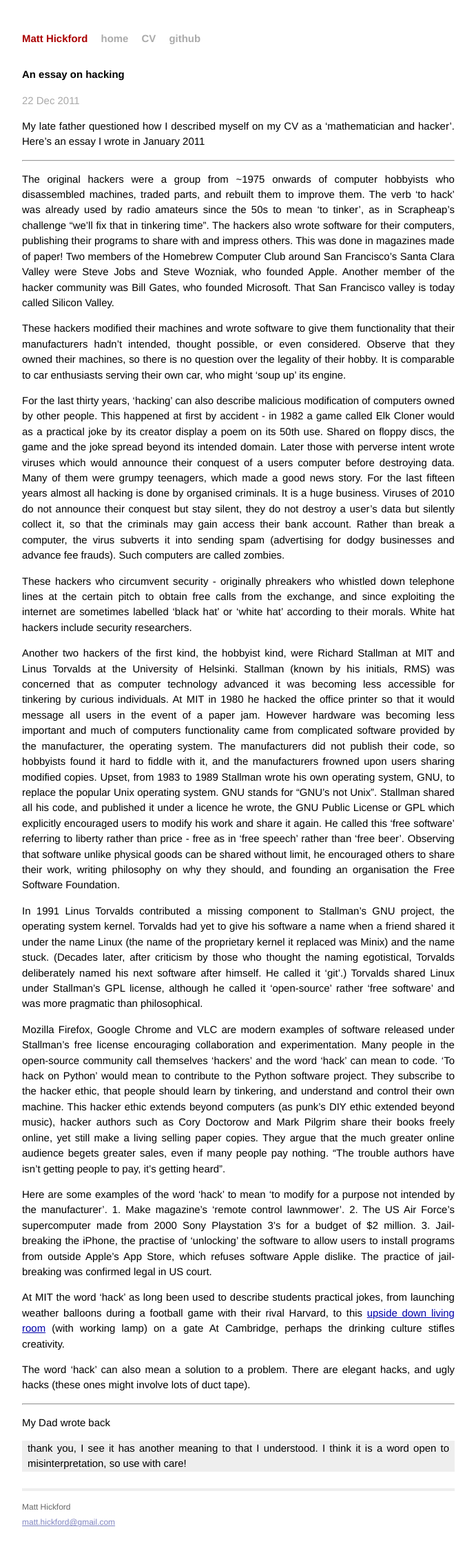
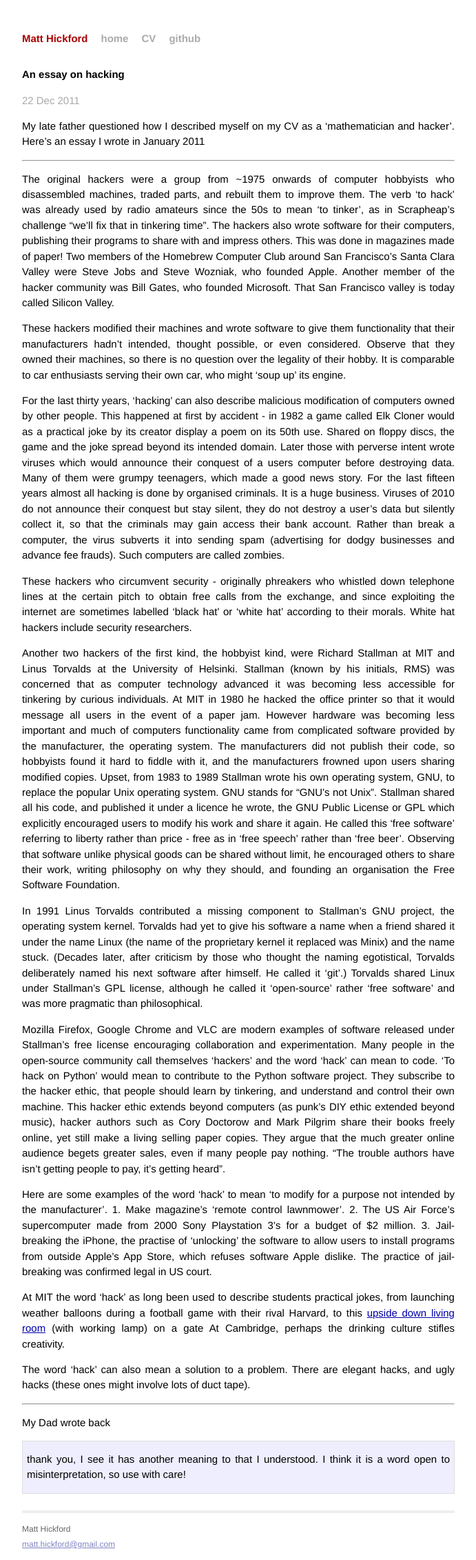
Before and after one commit to hickford/hickford.github.io, a Jekyll site: the page built from _posts/2011-12-22-an-essay-on-hacking.markdown, in a window 1280 px wide. Shown: the whole page at 69% size, without its empty margins (294-985 px from the left). Built offline with Jekyll 4.4.1, drawn with Linux system fonts in a browser that asks for light colours; Markdown is read by kramdown in place of the engine named in the settings; before the commit the page ends 2231 px from its top, so only the background shows below that.

Commit message:
blockquote css

```diff
--- a/css/main.css
+++ b/css/main.css
@@ -128,7 +128,7 @@
 /*****************************************************************************/
 
 /* standard */
-.post pre {
+.post pre, blockquote {
   border: 1px solid #ddd;
   background-color: #eef;
   padding: 0 .4em;
@@ -148,6 +148,7 @@
   border: none;
 }
 
+
 /* terminal */
 .post pre.terminal {
   border: 1px solid #000;
@@ -158,8 +159,3 @@
 .post pre.terminal code {
   background-color: #333;
 }
-
-blockquote {
-    padding: 0 1ex 0 1ex;
-    background-color: #eeeeee;
-}
```
